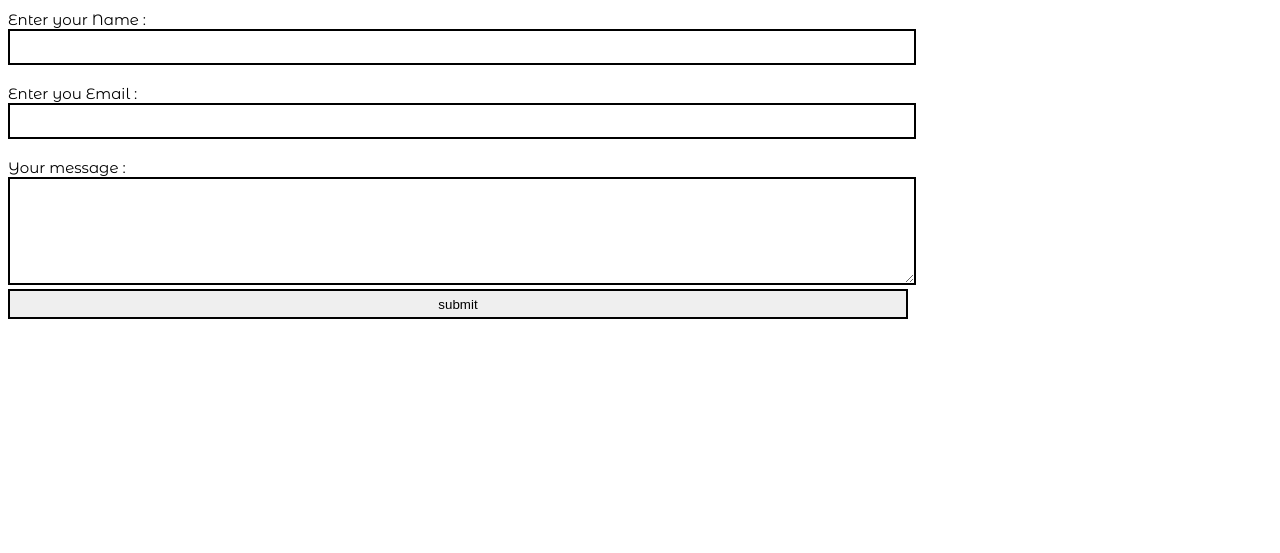
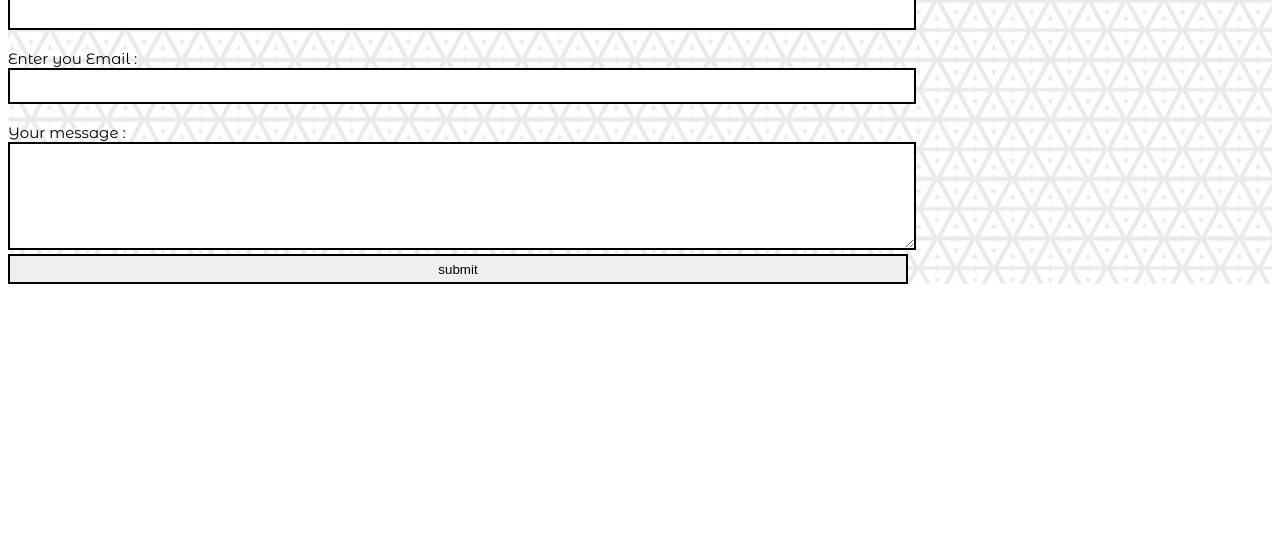
Before and after one commit to guilhemcv/Wild_Code_School_Tech_Challenge, a website: page contact.html in a window 1280 px wide. Shown: the part 247-800 px from the top of the page. Drawn offline with Linux system fonts and the light colour scheme; a web font is replaced by a local one.

Commit message:
Update style.css

```diff
--- a/style.css
+++ b/style.css
@@ -204,6 +204,9 @@ tbody tr:hover {
 
 /*PAGE CONTACT*/
 
+#contact {
+  background:url(/photos/texture-blanche.gif);
+
 #contact h1 {
   font-size: 35px;
   text-decoration: underline;
```
